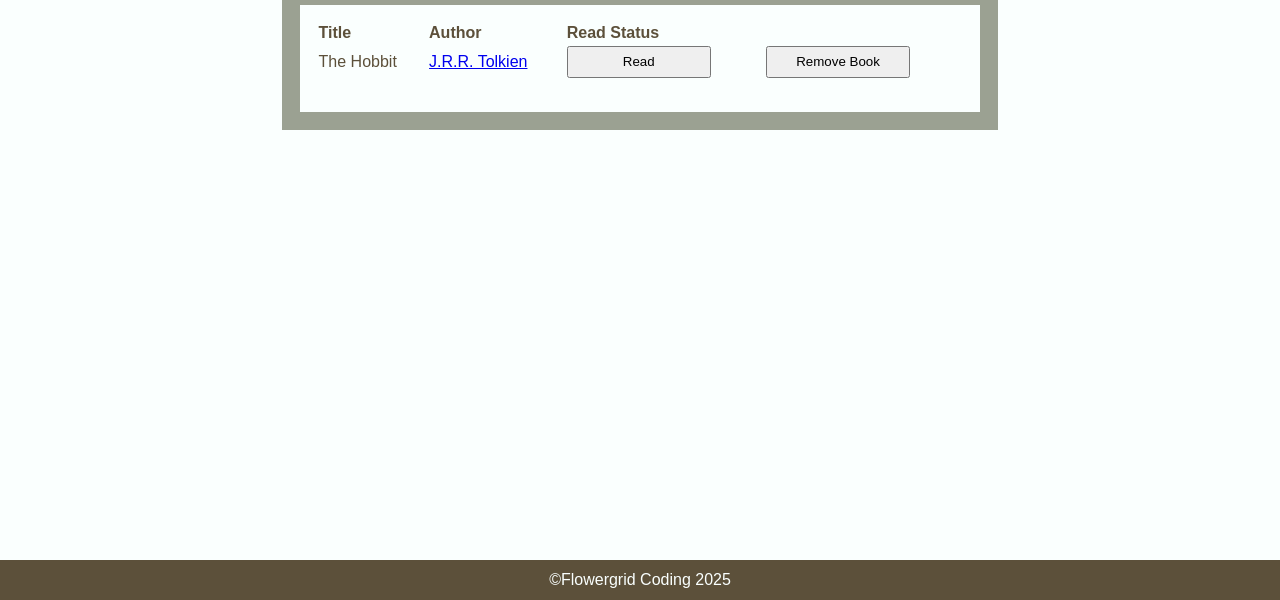
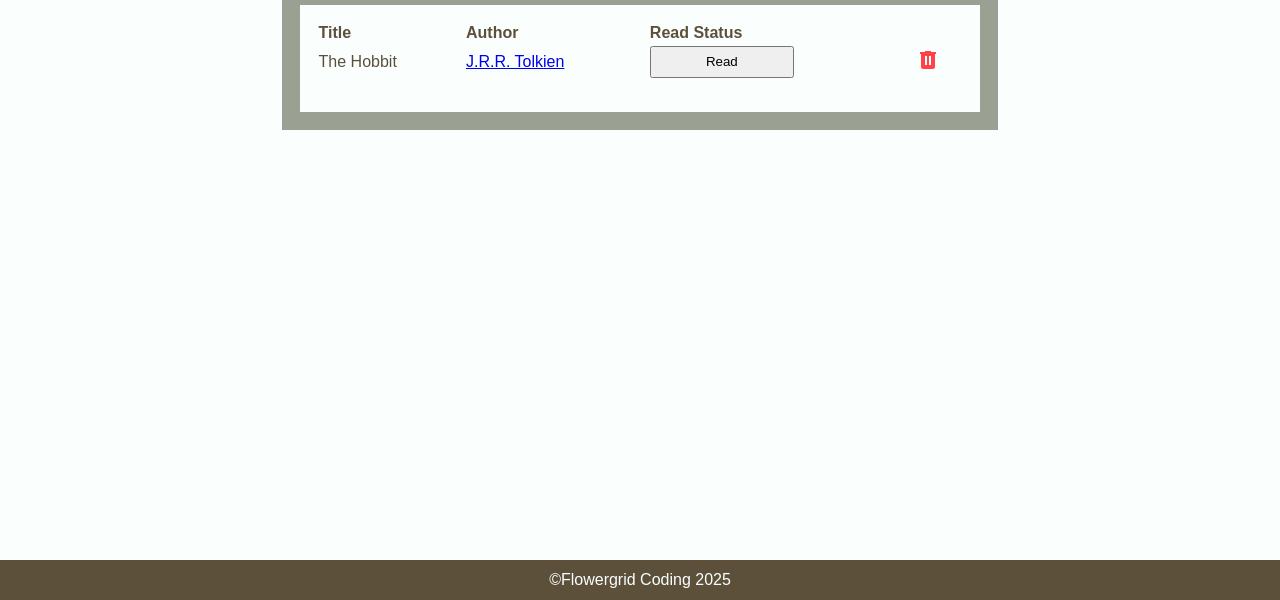
Before and after one commit to FlowerGrid/odin-library, a plain HTML site: page index.html in a window 1280 px wide. Shown: the part 200-800 px from the top of the page. Drawn offline with Linux system fonts and the light colour scheme.

Commit message:
Replace remove button w/ trash bin icon

```diff
--- a/static/odin-library.js
+++ b/static/odin-library.js
@@ -73,12 +73,38 @@ function displayLibrary(myLibrary) {
         })
 
         let removeButtonTd = document.createElement('td');
-        let removeButton = document.createElement('button');
-        removeButton.classList.add('remove-button');
-        removeButton.textContent = 'Remove Book';
+        let removeButton = makeTrash();
+
         removeButtonTd.appendChild(removeButton);
         newLibraryRow.appendChild(removeButtonTd);
     }
+}
+
+function makeTrash() {
+    // const mainContent = document.querySelector('.main-content');
+    let removeButtonDiv = document.createElement('div');
+    removeButtonDiv.classList.add("remove-button-container");
+    let removeButton = document.createElementNS('http://www.w3.org/2000/svg', 'svg');
+    removeButton.classList.add('make-trash');
+    // removeButton.textContent = 'Remove Book';
+    removeButton.setAttribute('xmlns', "http://www.w3.org/2000/svg");
+    removeButton.setAttribute('viewBox', "0 0 24 24");
+    removeButton.setAttribute('width', '24px')
+    removeButton.setAttribute('height', '24px')
+    removeButton.style.fill = '#ff4248';
+
+    let svgTitle = document.createElementNS('http://www.w3.org/2000/svg', 'title');
+    svgTitle.textContent = 'trash-can';
+
+    let svgPath = document.createElementNS('http://www.w3.org/2000/svg', 'path');
+    svgPath.setAttribute('d', "M9,3V4H4V6H5V19A2,2 0 0,0 7,21H17A2,2 0 0,0 19,19V6H20V4H15V3H9M9,8H11V17H9V8M13,8H15V17H13V8Z");
+
+    removeButton.appendChild(svgTitle);
+    removeButton.appendChild(svgPath);
+    removeButtonDiv.appendChild(removeButton);
+
+    return removeButtonDiv
+    // mainContent.appendChild(removeButtonDiv);
 }
 
 function readStatusText(status) {
@@ -110,7 +136,8 @@ libraryTable.addEventListener('click', (event) => {
         bookMap.get(bookId).toggleReadStatus();
         target.textContent = readStatusText(bookMap.get(bookId).readStatus);
     }
-    if (target.classList.contains('remove-button')) {
+    if (target.closest('.remove-button-container')) {
+        console.log(event.target.closest('.remove-button-container'));
         const bookRow = target.closest('tr');
         const bookId = bookRow.getAttribute('data-bookId');
 
@@ -119,8 +146,6 @@ libraryTable.addEventListener('click', (event) => {
         const bookTitle = bookMap.get(bookId).title;
         alert(`"${bookTitle}" was removed from Library.`);
         removeBook(bookId);
-        console.log(myLibrary);
-        console.log(bookMap);
     }
 })
 
--- a/static/styles.css
+++ b/static/styles.css
@@ -91,13 +91,10 @@ th {
     text-align: left;
 }
 
-.remove-button {
-    width: 24px;
-    height: 24px;
+.remove-button-container {
     cursor: pointer;
-    fill: #444; /* Set fill so it's not invisible */
+    align-items: center;
 }
-
 
 /* dialog box styling */
 form {
```
